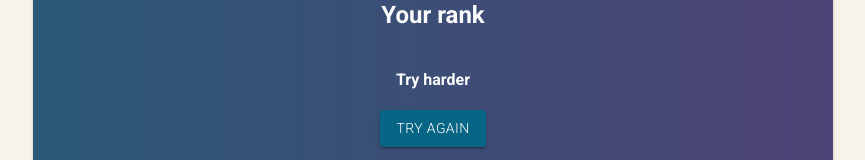
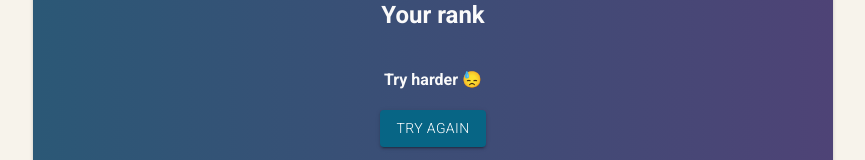
Before and after one commit to amratallah123/exams-system-interface, a React (Create React App) app: page /rank in a window 1280 px wide. Shown: the part 226-386 px from the top of the page, without its empty margins (207-1072 px from the left). Built offline with nearby package versions, Linux system fonts and the light colour scheme; no server answers.

Commit message:
update in rank

```diff
--- a/src/components/Question.jsx
+++ b/src/components/Question.jsx
@@ -70,7 +70,9 @@ export const Question = (props) => {
           <h1> {props.question[index] ? props.question[index]?.word : ""}</h1>
         </div>
         <FormControl sx={{ m: 3 }} error={error} variant="standard">
-          <FormLabel id="demo-error-radios">Part of speech: ... </FormLabel>
+          <FormLabel id="demo-error-radios">
+            {index + 1} : Part of speech: ...{" "}
+          </FormLabel>
           <RadioGroup
             aria-labelledby="demo-error-radios"
             name="quiz"
--- a/src/pages/Rank.jsx
+++ b/src/pages/Rank.jsx
@@ -25,8 +25,11 @@ export const Rank = () => {
     <div className="rankBox">
       <h1 className="rank"> {rank.rank}</h1>
       <h2>Your rank</h2>
-      <h4>{rank.rank >= 40 ? "Well done !" : "Try harder"}</h4>
-
+      {rank.rank >= 40 ? (
+        <h4>Well done &#128079;! </h4>
+      ) : (
+        <h4> Try harder &#128531; </h4>
+      )}
       <a href="/">
         <Button
           sx={{ bgcolor: "#076585", fontWeight: "light" }}
```
